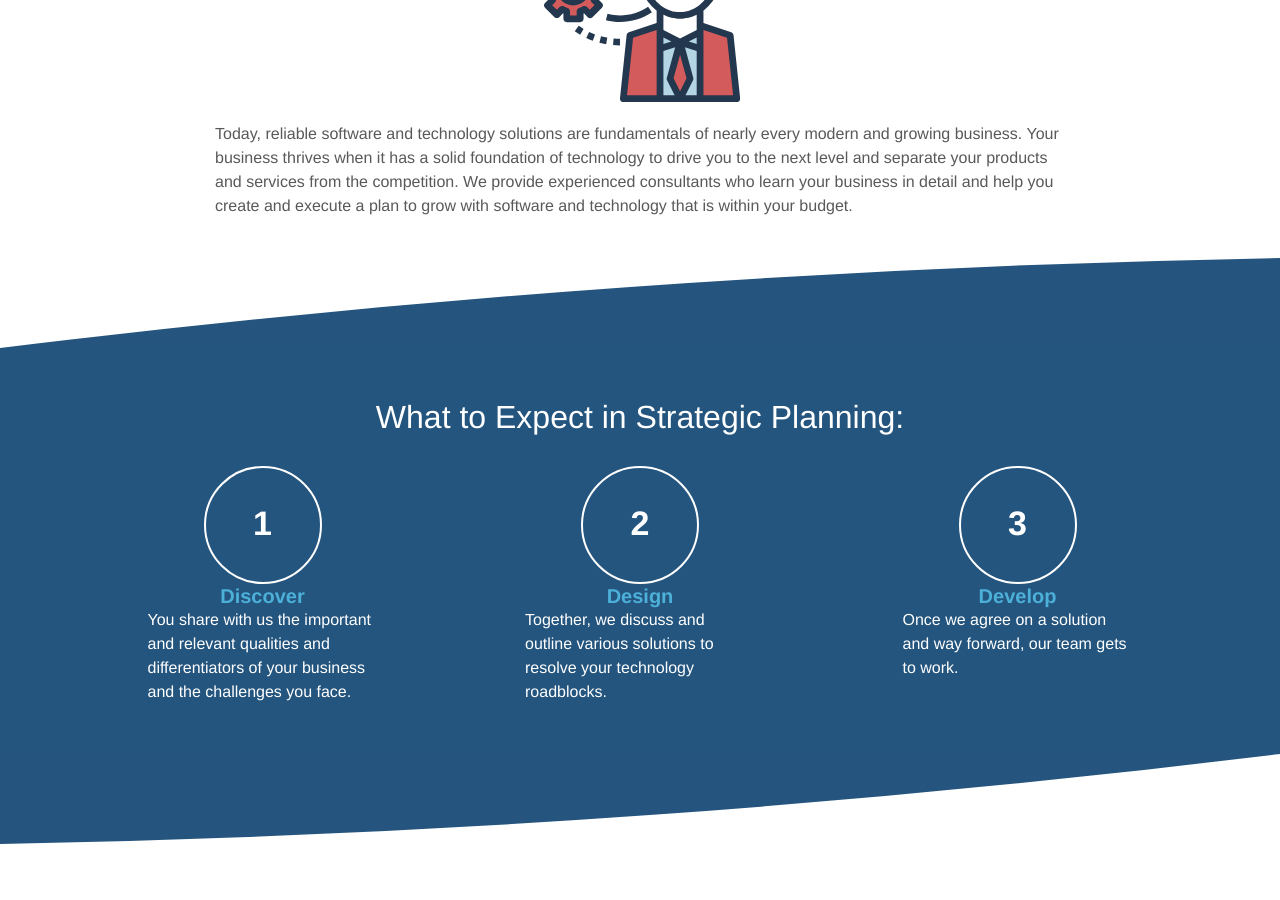
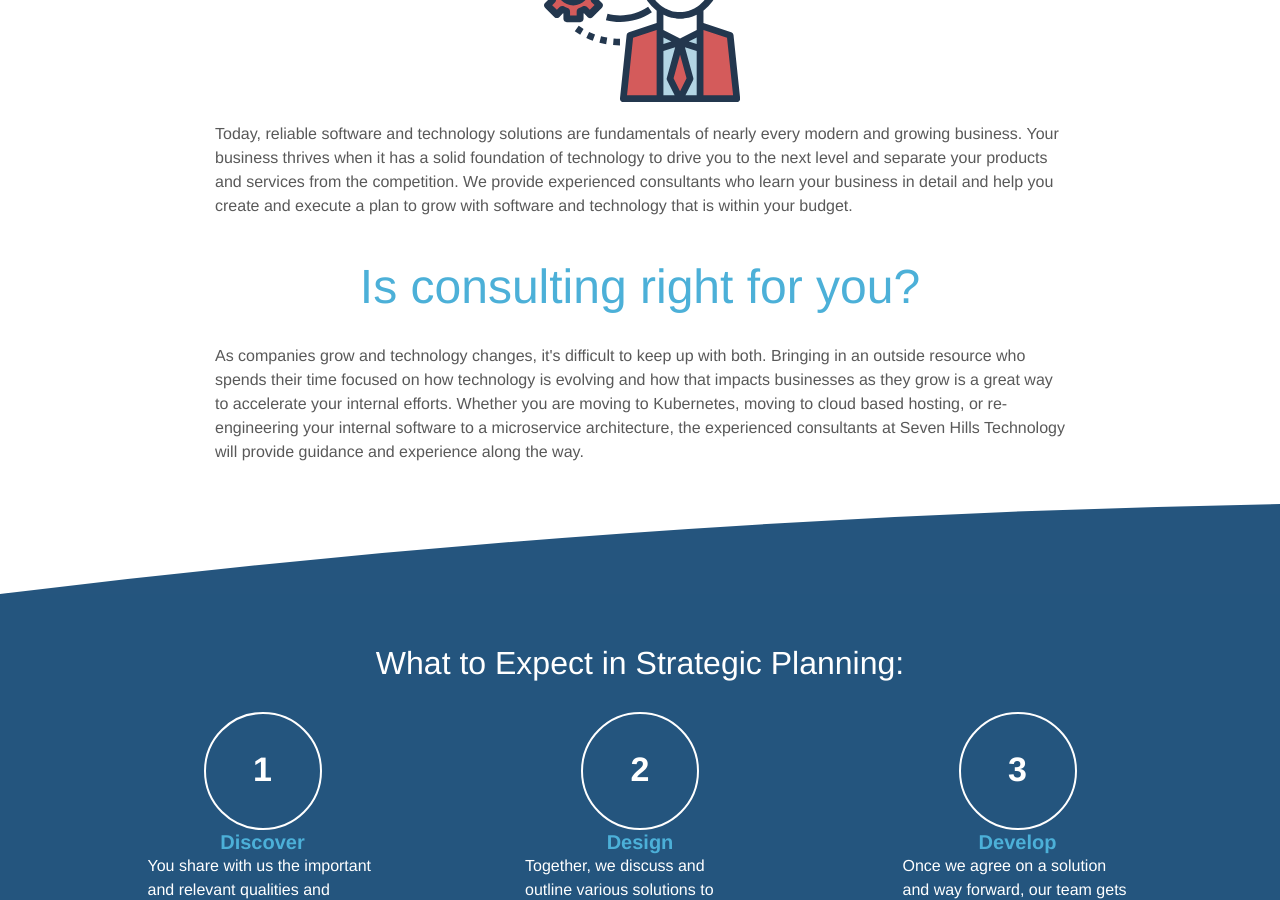
Before and after one commit to seven-hills-technology/seven-hills-technology.github.io, a Jekyll site: the page built from consulting.md, in a window 1280 px wide and 900 px high, scrolled down 424 px. Built offline with Jekyll 4.4.1, drawn with Linux system fonts in a browser that asks for light colours; nearby versions of some CDN libraries.

Commit message:
added content for consulting and development

```diff
--- a/consulting.md
+++ b/consulting.md
@@ -13,6 +13,10 @@ description: Seven Hills Technology provides software consulting services in any
     </div>
     <div class="sh-description">
         Today, reliable software and technology solutions are fundamentals of nearly every modern and growing business. Your business thrives when it has a solid foundation of technology to drive you to the next level and separate your products and services from the competition. We provide experienced consultants who learn your business in detail and help you create and execute a plan to grow with software and technology that is within your budget.
+    </div>
+    <h2 class="sh-header-lines"><span>Is consulting right for you?</span></h2>
+    <div class="sh-description">
+        As companies grow and technology changes, it's difficult to keep up with both. Bringing in an outside resource who spends their time focused on how technology is evolving and how that impacts businesses as they grow is a great way to accelerate your internal efforts. Whether you are moving to Kubernetes, moving to cloud based hosting, or re-engineering your internal software to a microservice architecture, the experienced consultants at Seven Hills Technology will provide guidance and experience along the way.
     </div>
 </section>
 
```
Also changed, not shown: development.md (+4 -0 lines).
